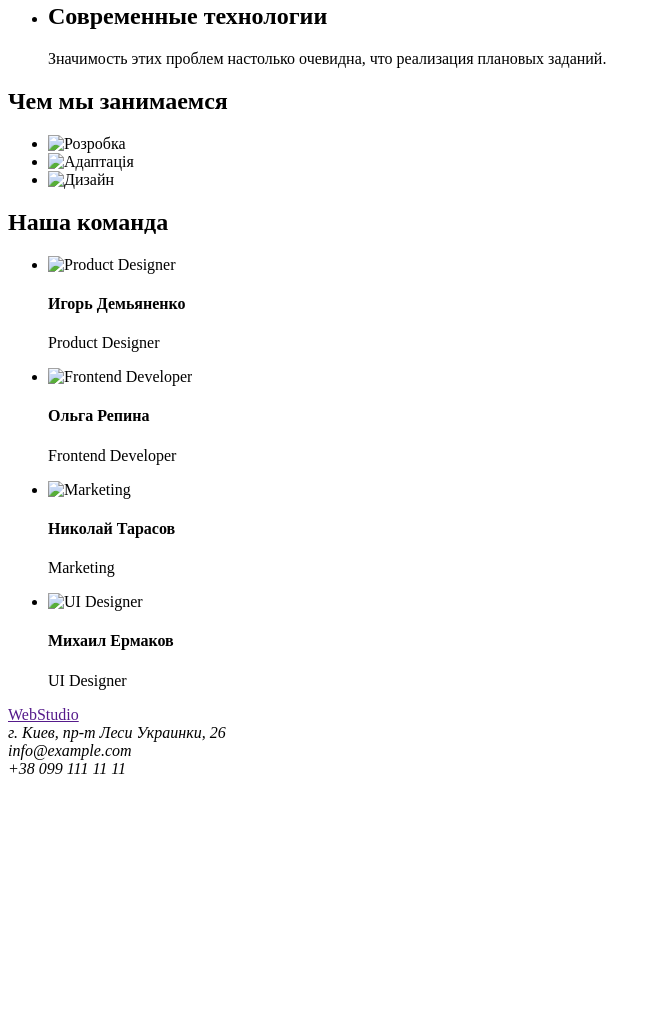
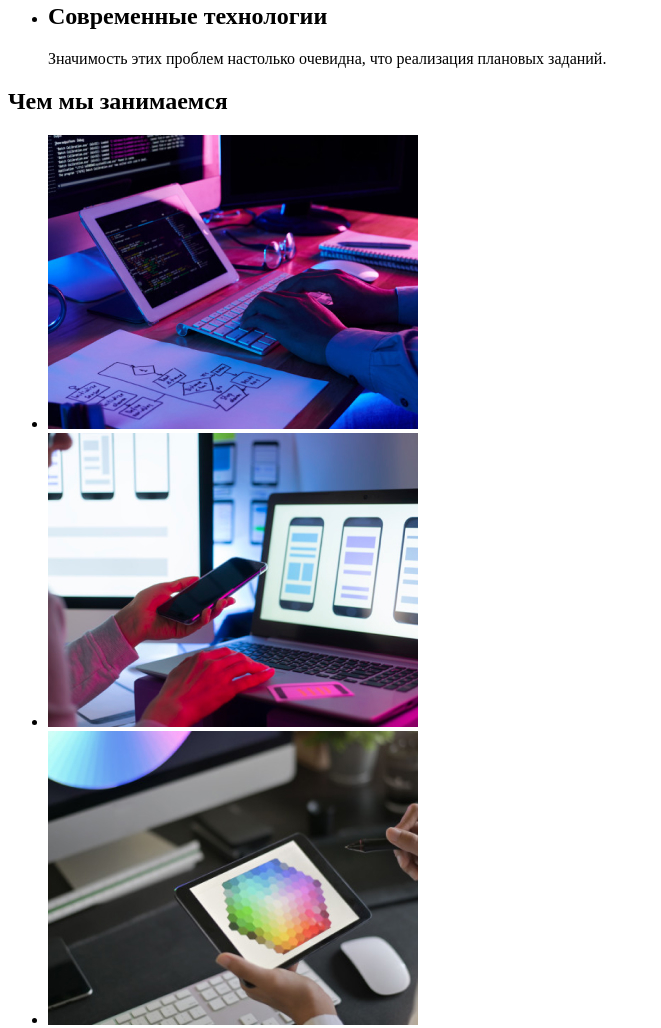
Before and after one commit to AndriyKozh/goit-markup-hw-01, a plain HTML site: page index.html in a window 1280 px wide. Shown: the part 554-1582 px from the top of the page, without its empty margins (0-661 px from the left). Before the commit the page ends 1340 px from the top, so only its background shows below. Drawn offline with Linux system fonts and the light colour scheme.

Commit message:
new save

```diff
--- a/index.html
+++ b/index.html
@@ -49,9 +49,9 @@
 		<section>
 			<h2>Чем мы занимаемся</h2>
 			<ul>
-				<li> <img src="img/img.jpg" alt="Розробка" width="370" > </li>
-				<li><img src="img/img(1).jpg" alt="Адаптація" width="370" ></li>
-				<li><img src="img/img(2).jpg" alt="Дизайн" width="370" ></li>
+				<li> <img src="images/img.jpg" alt="Розробка" width="370" > </li>
+				<li><img src="images/img(1).jpg" alt="Адаптація" width="370" ></li>
+				<li><img src="images/img(2).jpg" alt="Дизайн" width="370" ></li>
 			</ul>
 			<!--Наша команда-->
 		</section>
@@ -59,10 +59,10 @@
 		<section>
 			<h2>Наша команда</h2>
 			<ul>
-				<li><img src="img/img(3).jpg" alt="Product Designer" width="270"><h4>Игорь Демьяненко</h4> <p>Product Designer</p></li>
-				<li><img src="img/img(4).jpg" alt="Frontend Developer" width="270"><h4>Ольга Репина</h4> <p>Frontend Developer</p></li>
-				<li><img src="img/img(5).jpg" alt="Marketing" width="270"><h4>Николай Тарасов</h4> <p>Marketing</p></li>
-				<li><img src="img/img(6).jpg" alt="UI Designer" width="270"><h4>Михаил Ермаков</h4> <p>UI Designer</p></li>
+				<li><img src="images/img(3).jpg" alt="Product Designer" width="270"><h4>Игорь Демьяненко</h4> <p>Product Designer</p></li>
+				<li><img src="images/img(4).jpg" alt="Frontend Developer" width="270"><h4>Ольга Репина</h4> <p>Frontend Developer</p></li>
+				<li><img src="images/img(5).jpg" alt="Marketing" width="270"><h4>Николай Тарасов</h4> <p>Marketing</p></li>
+				<li><img src="images/img(6).jpg" alt="UI Designer" width="270"><h4>Михаил Ермаков</h4> <p>UI Designer</p></li>
 			</ul>
 		</section>
 	</main>
```
